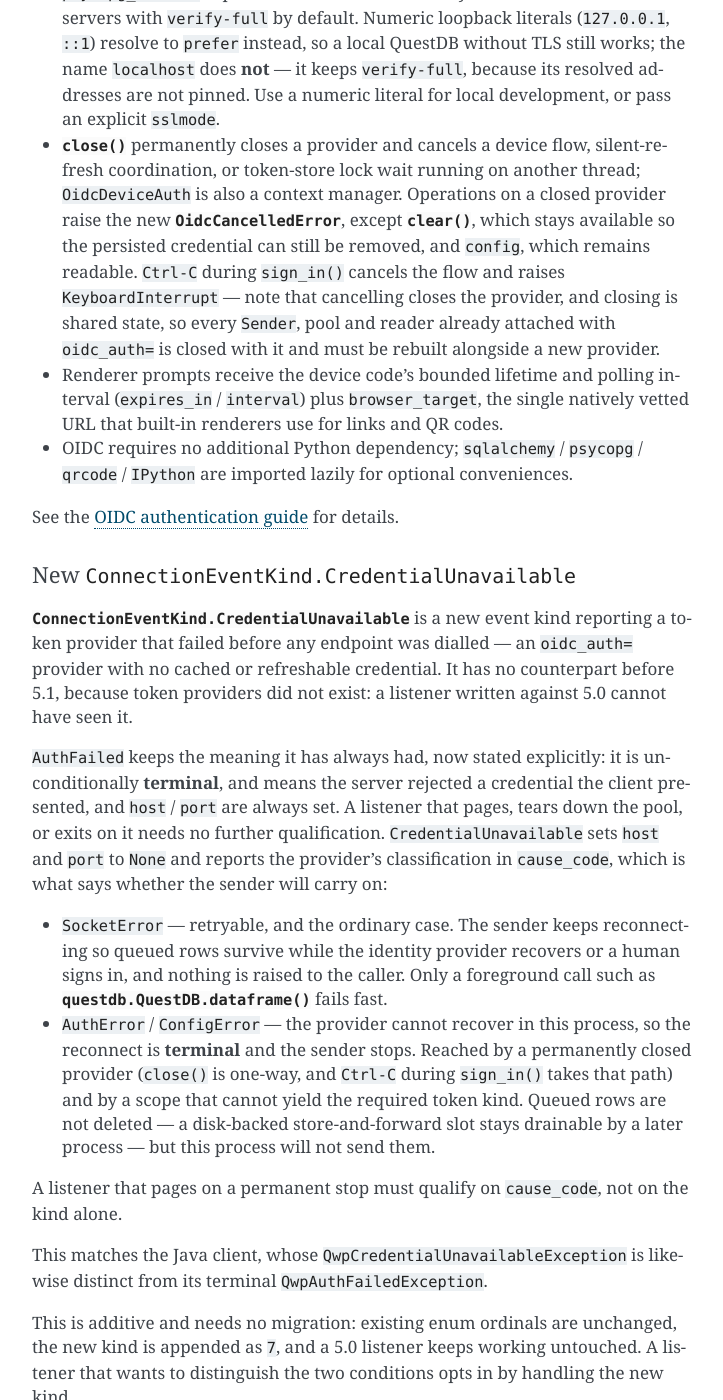
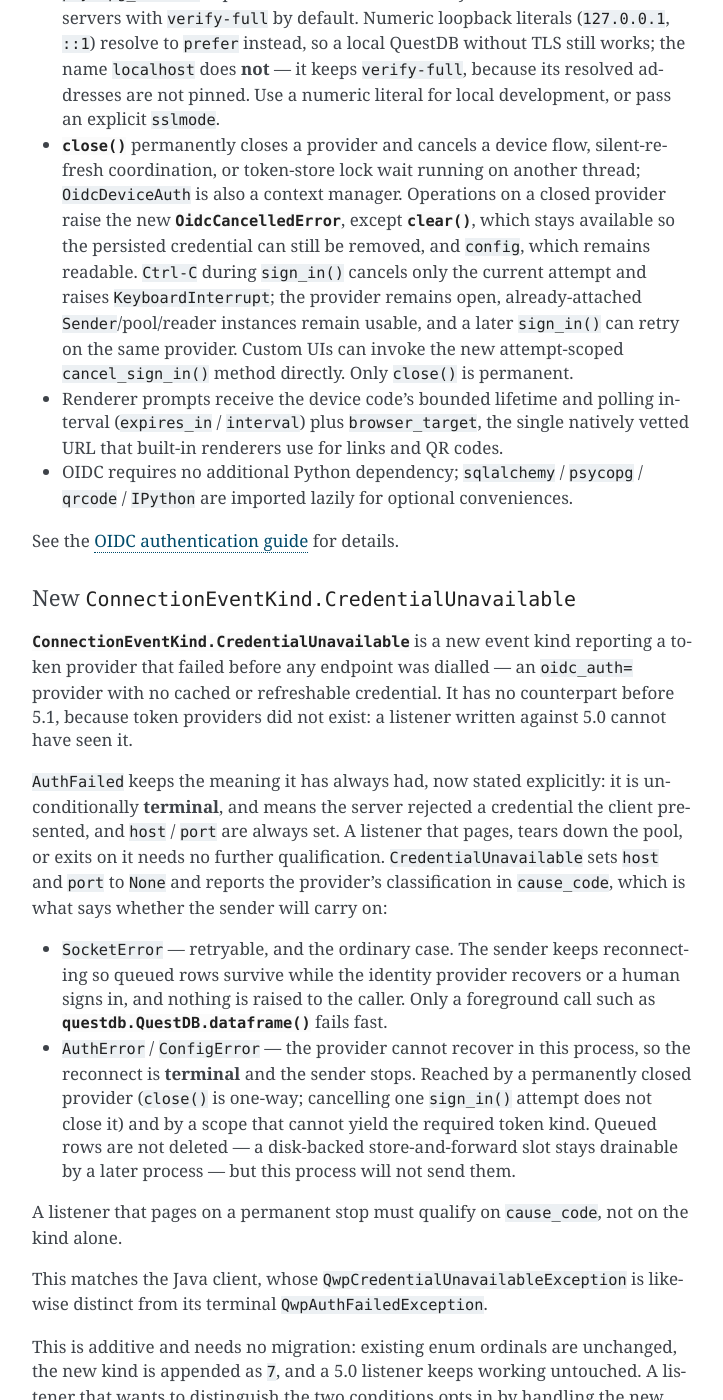
Before and after one commit to questdb/py-questdb-client, a Sphinx documentation site: the page built from docs/changelog.rst, in a window 1280 px wide and 1400 px high, scrolled down 4425 px. Shown: the whole window, without its empty margins (388-1111 px from the left). Built offline with Sphinx 7.4.7, drawn with Linux system fonts in a browser that asks for light colours.

Commit message:
fix(oidc): keep attached transports alive after Ctrl-C
KeyboardInterrupt and SystemExit raised by a renderer used the native close
operation to escape sign_in(). Since close is shared and monotonic, cancelling
a re-auth prompt terminalized every sender, pool and reader already attached to
the provider. The only non-destructive alternative was waiting for the device
code to expire.

Route callback interrupts through the new attempt-scoped native cancellation
API instead. The original Python exception is still re-raised promptly, but the
provider remains open and reports InteractionRequired until the caller retries
sign_in(). Add cancel_sign_in() for notebook buttons and custom renderers that
need the same behavior explicitly; close() retains its permanent semantics.

The regression test attaches an HTTP Sender before KeyboardInterrupt, retries
sign-in on the same provider, then authenticates and flushes through that same
Sender. Cover SystemExit, callback-driven cancellation, idle cancellation, and
the still-permanent explicit close path as well.

```diff
--- a/CHANGELOG.rst
+++ b/CHANGELOG.rst
@@ -199,10 +199,11 @@ Highlights:
   :class:`~questdb.auth.OidcCancelledError`, except
   :meth:`~questdb.auth.OidcDeviceAuth.clear`, which stays available so the
   persisted credential can still be removed, and ``config``, which remains
-  readable. ``Ctrl-C`` during ``sign_in()`` cancels the flow and raises
-  ``KeyboardInterrupt`` — note that cancelling closes the provider, and closing
-  is shared state, so every ``Sender``, pool and reader already attached with
-  ``oidc_auth=`` is closed with it and must be rebuilt alongside a new provider.
+  readable. ``Ctrl-C`` during ``sign_in()`` cancels only the current attempt and
+  raises ``KeyboardInterrupt``; the provider remains open, already-attached
+  ``Sender``/pool/reader instances remain usable, and a later ``sign_in()`` can
+  retry on the same provider. Custom UIs can invoke the new attempt-scoped
+  ``cancel_sign_in()`` method directly. Only ``close()`` is permanent.
 * Renderer prompts receive the device code's bounded lifetime and polling
   interval (``expires_in`` / ``interval``) plus ``browser_target``, the single
   natively vetted URL that built-in renderers use for links and QR codes.
@@ -234,9 +235,9 @@ needs no further qualification. ``CredentialUnavailable`` sets ``host`` and
   call such as :meth:`questdb.QuestDB.dataframe` fails fast.
 * ``AuthError`` / ``ConfigError`` — the provider cannot recover in this
   process, so the reconnect is **terminal** and the sender stops. Reached by a
-  permanently closed provider (``close()`` is one-way, and ``Ctrl-C`` during
-  ``sign_in()`` takes that path) and by a scope that cannot yield the required
-  token kind. Queued rows are not deleted — a disk-backed store-and-forward
+  permanently closed provider (``close()`` is one-way; cancelling one
+  ``sign_in()`` attempt does not close it) and by a scope that cannot yield the
+  required token kind. Queued rows are not deleted — a disk-backed store-and-forward
   slot stays drainable by a later process — but this process will not send
   them.
 
--- a/docs/auth.rst
+++ b/docs/auth.rst
@@ -281,13 +281,13 @@ Security notes
   and hostnames such as ``localhost`` default to ``sslmode="verify-full"``.
   Numeric loopback IPs use ``prefer`` to support local servers without TLS. See
   :ref:`the PG-wire section <oidc_pgwire>`.
-* ``Ctrl-C`` during :meth:`~questdb.auth.OidcDeviceAuth.sign_in` closes the
-  provider permanently, and closing is shared: every ``Sender``,
-  :func:`questdb.connect` pool and reader attached with ``oidc_auth=`` is closed
-  with it and cannot be revived. Recovering means building a new provider *and*
-  rebuilding every transport that used the old one. Where a long-running
-  ingestion must survive a cancelled re-authentication, keep the interactive
-  provider separate from the one you attach.
+* ``Ctrl-C`` during :meth:`~questdb.auth.OidcDeviceAuth.sign_in` cancels only
+  the current attempt and raises ``KeyboardInterrupt``. The provider remains
+  open, every attached ``Sender``, :func:`questdb.connect` pool and reader stays
+  usable, and a later ``sign_in()`` on the same provider can retry. A custom UI
+  can provide the same non-destructive behaviour through
+  :meth:`~questdb.auth.OidcDeviceAuth.cancel_sign_in`. Use
+  :meth:`~questdb.auth.OidcDeviceAuth.close` only for permanent shutdown.
 
 Optional dependencies
 =====================
```
Also changed, not shown: 7 other files.
